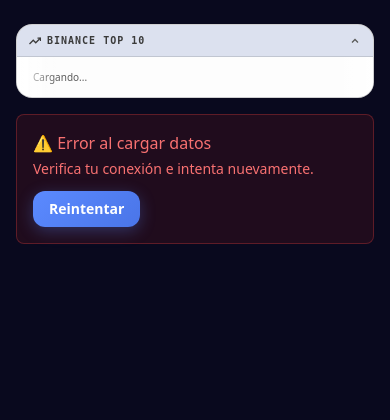
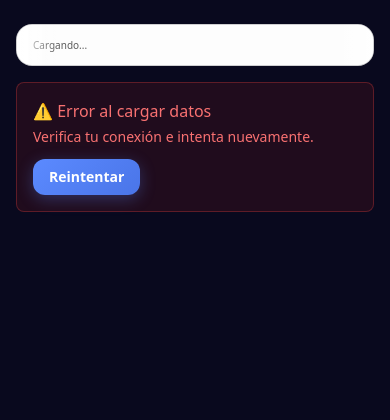
Before and after one commit to TASALO-TEAM/taso-app, a Flask app: template templates/index.html in a window 390 px wide. Shown: the part 77-497 px from the top of the page. Run offline with Flask 3, Linux system fonts and the light colour scheme; the template is opened without the code that fills it, so the values that code supplies are empty; parts of the project's set-up code (start-up, migrations or seed data) failed here and were passed over; some libraries are stand-ins or nearby versions.

Commit message:
feat: remove Binance ticker header to save vertical space
- Remove ticker header with 'Binance Top 10' text (misleading since users select currencies)
- Remove collapsed/expanded toggle states
- Remove CSS for header, chevron, and collapsed states
- Remove JavaScript toggle functions (toggleTicker, toggleTickerSpeedVisibility)
- Simplify ticker container to always show currencies only
- Update test to verify header removal
- Saves ~40px vertical space on mobile
- Ticker visibility still controllable from Settings

Co-authored-by: Qwen-Coder <qwen-coder@alibabacloud.com>

```diff
--- a/static/css/tasalo.css
+++ b/static/css/tasalo.css
@@ -581,43 +581,6 @@ body {
   border: 1px solid var(--border);
   border-radius: var(--r-lg);
   overflow: hidden;
-  transition: max-height 0.3s ease, opacity 0.2s;
-}
-
-.ticker-tape-container.collapsed {
-  max-height: 40px !important;
-}
-
-.ticker-tape-header {
-  display: flex;
-  align-items: center;
-  justify-content: space-between;
-  padding: 8px 12px;
-  background: rgba(91, 138, 255, 0.1);
-  border-bottom: 1px solid var(--border);
-  cursor: pointer;
-  user-select: none;
-}
-
-.ticker-tape-label {
-  display: flex;
-  align-items: center;
-  gap: 6px;
-  font-family: var(--mono);
-  font-size: 10px;
-  font-weight: 600;
-  color: var(--text2);
-  letter-spacing: 0.1em;
-  text-transform: uppercase;
-}
-
-.ticker-tape-chevron {
-  color: var(--text3);
-  transition: transform 0.3s;
-}
-
-.ticker-tape-chevron.expanded {
-  transform: rotate(180deg);
 }
 
 .ticker-tape-body {
--- a/static/js/app.js
+++ b/static/js/app.js
@@ -250,15 +250,6 @@ function renderTicker(binanceData, currencies) {
   const totalWidth = selectedCurrencies.length * 120; // Approx width per item
   const duration = Math.max(20, Math.min(60, totalWidth / 3));
   tickerStrip.style.animationDuration = `${duration}s`;
-}
-
-/**
- * Toggle ticker expanded/collapsed state
- * DISABLED: Ticker can now only be toggled from Settings
- */
-function toggleTicker() {
-  // No-op - ticker toggle moved to Settings only
-  console.log('[TASALO DEBUG] Ticker toggle disabled - use Settings to show/hide');
 }
 
 /**
@@ -1593,9 +1584,6 @@ function initDisplayPreferences(settings) {
   // Toggle card size visibility based on layout mode
   toggleCardSizeVisibility(settings.layoutMode);
 
-  // Toggle ticker speed visibility based on ticker enabled
-  toggleTickerSpeedVisibility(settings.showTicker);
-
   // Add event listeners for dynamic toggling
   layoutRadios.forEach(radio => {
     radio.addEventListener('change', (e) => {
@@ -1605,8 +1593,7 @@ function initDisplayPreferences(settings) {
 
   showTickerRadios.forEach(radio => {
     radio.addEventListener('change', () => {
-      const enabled = document.querySelector('input[name="showTicker"]:checked').value === 'true';
-      toggleTickerSpeedVisibility(enabled);
+      // Ticker visibility handled by settings save
     });
   });
 }
@@ -1619,17 +1606,6 @@ function toggleCardSizeVisibility(layoutMode) {
   const cardSizeOption = document.getElementById('cardSizeOption');
   if (cardSizeOption) {
     cardSizeOption.style.display = layoutMode === 'horizontal' ? 'block' : 'none';
-  }
-}
-
-/**
- * Toggle ticker speed option visibility
- * @param {boolean} enabled - Whether ticker is enabled
- */
-function toggleTickerSpeedVisibility(enabled) {
-  const tickerSpeedOption = document.getElementById('tickerSpeedOption');
-  if (tickerSpeedOption) {
-    tickerSpeedOption.style.display = enabled ? 'block' : 'none';
   }
 }
 
@@ -1796,21 +1772,12 @@ function initApp() {
   } else {
     console.log('[TASALO DEBUG] Loading rates on index page, path:', path);
 
-    // Binance ticker - ALWAYS expanded by default, only hide via settings
+    // Binance ticker - always visible if enabled in settings (no header, no collapse)
     const tickerContainer = document.getElementById('tickerContainer');
-    const tickerChevron = document.getElementById('tickerChevron');
-    const tickerBody = document.getElementById('tickerBody');
-    const tickerHeader = document.getElementById('tickerHeader');
 
     if (settings.showTicker) {
-      // Show ticker - expanded by default
+      // Show ticker
       if (tickerContainer) tickerContainer.classList.remove('hidden');
-      if (tickerContainer) tickerContainer.classList.add('expanded');
-      if (tickerContainer) tickerContainer.classList.remove('collapsed');
-      if (tickerChevron) tickerChevron.classList.add('expanded');
-      if (tickerBody) tickerBody.style.maxHeight = '48px';
-      // Remove click handler - can only toggle from settings
-      if (tickerHeader) tickerHeader.style.cursor = 'default';
     } else {
       // Hide ticker completely via settings
       if (tickerContainer) tickerContainer.classList.add('hidden');
--- a/templates/index.html
+++ b/templates/index.html
@@ -12,22 +12,8 @@
 </header>
 
 <!-- Binance Ticker Tape -->
-<div id="tickerContainer" class="ticker-tape-container collapsed">
-  <div class="ticker-tape-header" id="tickerHeader">
-    <div class="ticker-tape-label">
-      <svg width="12" height="12" viewBox="0 0 24 24" fill="none" stroke="currentColor" stroke-width="2.5">
-        <polyline points="23 6 13.5 15.5 8.5 10.5 1 18"/>
-        <polyline points="17 6 23 6 23 12"/>
-      </svg>
-      Binance Top 10
-    </div>
-    <div class="ticker-tape-chevron" id="tickerChevron">
-      <svg width="12" height="12" viewBox="0 0 24 24" fill="none" stroke="currentColor" stroke-width="2.5">
-        <polyline points="6 9 12 15 18 9"/>
-      </svg>
-    </div>
-  </div>
-  <div class="ticker-tape-body" id="tickerBody" style="max-height: 40px;">
+<div id="tickerContainer" class="ticker-tape-container">
+  <div class="ticker-tape-body" id="tickerBody">
     <div class="ticker-tape-wrapper">
       <div class="ticker-tape-strip" id="tickerStrip">
         <!-- Ticker items rendered by JS -->
```
Also changed, not shown: tests/test_app.py (+4 -2 lines).
